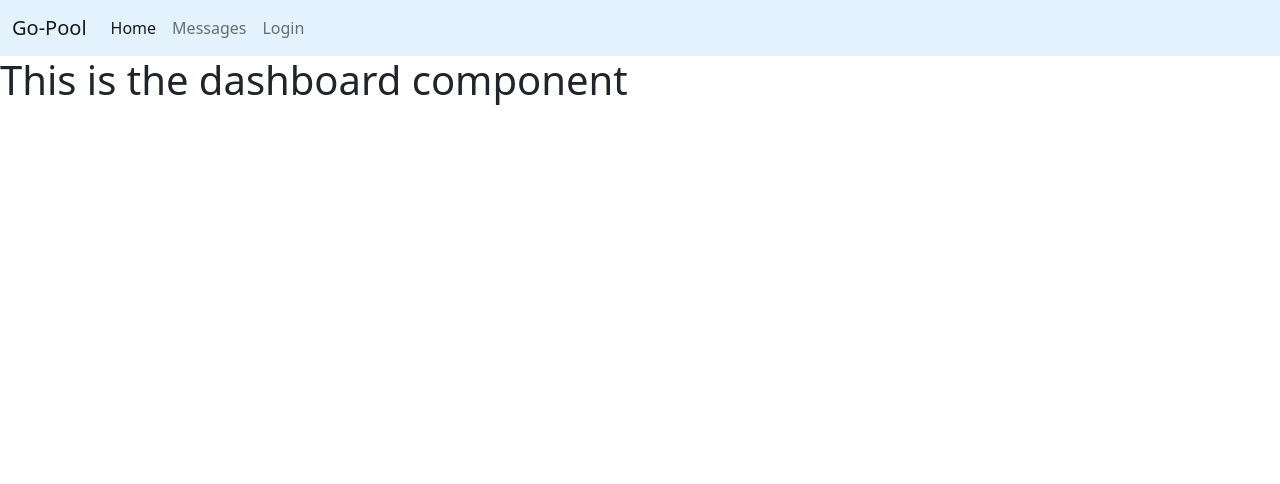
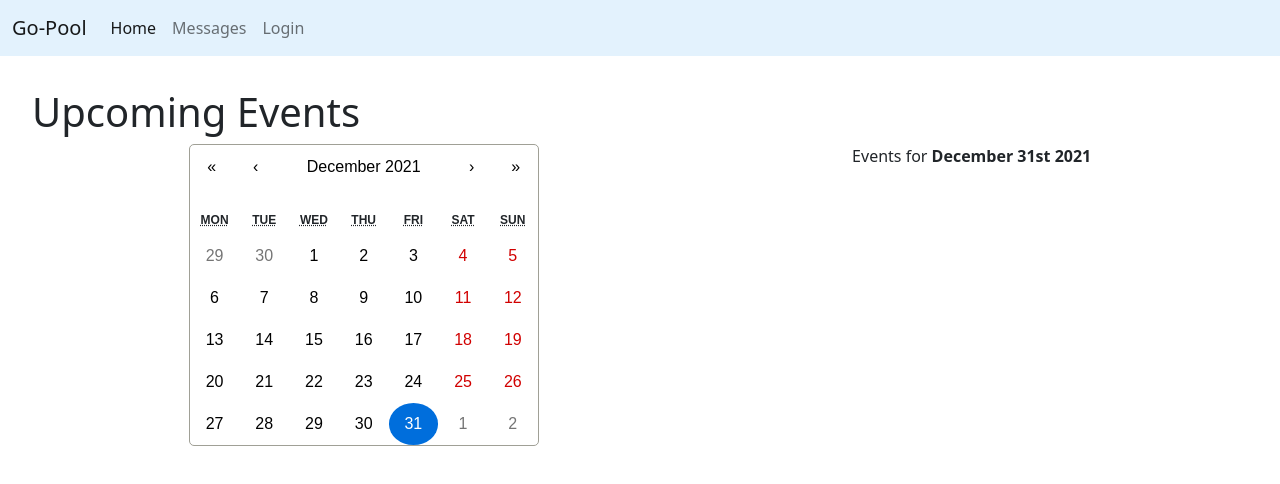
Before and after one commit to GS-goblin-shark/go-pool, a React app: page / in a window 1280 px wide. Built offline with nearby package versions, Linux system fonts and the light colour scheme.

Commit message:
tried adding a calendar to the dashboard

```diff
--- a/client/components/Dashboard.jsx
+++ b/client/components/Dashboard.jsx
@@ -1,9 +1,20 @@
-import React from 'react';
+import React, { useState } from 'react';
+import Calendar from 'react-calendar'
+import moment from 'moment';
 
 function Dashboard() {
+  const [dateState, setDateState] = useState(new Date())
+  const changeDate = (e) => {
+    setDateState(e)
+  }
+
   return (
-    <div>
-      <h1>This is the dashboard component</h1>
+    <div id='dashboardComponent'>
+      <h1>Upcoming Events</h1>
+      <div id='calendar-div'>
+        <Calendar value={dateState} onChange={changeDate}/>
+        <p>Events for <b>{moment(dateState).format('MMMM Do YYYY')}</b></p>
+      </div>
     </div>
   );
 }
--- a/client/index.html
+++ b/client/index.html
@@ -1,6 +1,8 @@
-<html>
+<!doctype html>
+<html lang='en'>
   <head>
     <meta charset="UTF-8" />
+    <meta name="viewport" content="width=device-width, initial-scale=1, shrink-to-fit=no">
     <title>Go-Pool</title>
     <link href="https://cdn.jsdelivr.net/npm/bootstrap@5.1.3/dist/css/bootstrap.min.css" rel="stylesheet" integrity="sha384-1BmE4kWBq78iYhFldvKuhfTAU6auU8tT94WrHftjDbrCEXSU1oBoqyl2QvZ6jIW3" crossorigin="anonymous">
   </head>
--- a/client/index.js
+++ b/client/index.js
@@ -1,7 +1,6 @@
 import React from 'react';
 import ReactDOM from 'react-dom';
 import { BrowserRouter, Route, Switch } from 'react-router-dom';
-
 import App from './App';
 
 import styles from './style.scss';
--- a/client/style.scss
+++ b/client/style.scss
@@ -13,6 +13,16 @@ p{
     margin-block-end: 0em;
 }
 
+// Dashboard page
+#dashboardComponent{
+  margin: 2em;
+}
+
+#calendar-div{
+    display: flex;
+    justify-content: space-around;
+}
+//login page
 #login-page{
     display: flex;
     flex-direction: column;
@@ -27,3 +37,128 @@ p{
   border-radius: 5px;
   padding: 8px;
 }
+
+//react-calendar styling
+.react-calendar {
+    width: 350px;
+    max-width: 100%;
+    background: white;
+    border: 1px solid #a0a096;
+    border-radius: 5px;
+    font-family: Arial, Helvetica, sans-serif;
+    line-height: 1.125em;
+  }
+  .react-calendar--doubleView {
+    width: 700px;
+  }
+  .react-calendar--doubleView .react-calendar__viewContainer {
+    display: flex;
+    margin: -0.5em;
+  }
+  .react-calendar--doubleView .react-calendar__viewContainer > * {
+    width: 50%;
+    margin: 0.5em;
+  }
+  .react-calendar,
+  .react-calendar *,
+  .react-calendar *:before,
+  .react-calendar *:after {
+    -moz-box-sizing: border-box;
+    -webkit-box-sizing: border-box;
+    box-sizing: border-box;
+  }
+  .react-calendar button {
+    margin: 0;
+    border: 0;
+    outline: none;
+  }
+  .react-calendar button:enabled:hover {
+    cursor: pointer;
+  }
+  .react-calendar__navigation {
+    display: flex;
+    height: 44px;
+    margin-bottom: 1em;
+  }
+  .react-calendar__navigation button {
+    min-width: 44px;
+    background: none;
+  }
+  .react-calendar__navigation button:enabled:hover,
+  .react-calendar__navigation button:enabled:focus {
+    background-color: #e6e6e6;
+  }
+  .react-calendar__navigation button[disabled] {
+    background-color: #f0f0f0;
+  }
+  .react-calendar__month-view__weekdays {
+    text-align: center;
+    text-transform: uppercase;
+    font-weight: bold;
+    font-size: 0.75em;
+  }
+  .react-calendar__month-view__weekdays__weekday {
+    padding: 0.5em;
+  }
+  .react-calendar__month-view__weekNumbers .react-calendar__tile {
+    display: flex;
+    align-items: center;
+    justify-content: center;
+    font-size: 0.75em;
+    font-weight: bold;
+    padding: calc(0.75em / 0.75) calc(0.5em / 0.75);
+  }
+  .react-calendar__month-view__days__day--weekend {
+    color: #d10000;
+  }
+  .react-calendar__month-view__days__day--neighboringMonth {
+    color: #757575;
+  }
+  .react-calendar__year-view .react-calendar__tile,
+  .react-calendar__decade-view .react-calendar__tile,
+  .react-calendar__century-view .react-calendar__tile {
+    padding: 2em 0.5em;
+  }
+
+  //styling for indiv boxes in calendar
+  .react-calendar__tile {
+    max-width: 100%;
+    text-align: center;
+    padding: 0.75em 0.2em;
+    background: none;
+  }
+
+  .react-calendar__tile:disabled {
+    background-color: #f0f0f0;
+  }
+  .react-calendar__tile:enabled:hover,
+  .react-calendar__tile:enabled:focus {
+    background-color: #e6e6e6;
+  }
+  .react-calendar__tile--now {
+    background: #ffff76;
+    border-radius: 50%;
+  }
+  .react-calendar__tile--now:enabled:hover,
+  .react-calendar__tile--now:enabled:focus {
+    background: #ffffa9;
+  }
+  .react-calendar__tile--hasActive {
+    background: #76baff;
+  }
+  .react-calendar__tile--hasActive:enabled:hover,
+  .react-calendar__tile--hasActive:enabled:focus {
+    background: #a9d4ff;
+  }
+  .react-calendar__tile--active {
+    background: #006edc;
+    color: white;
+    border-radius: 50%;
+  }
+  .react-calendar__tile--active:enabled:hover,
+  .react-calendar__tile--active:enabled:focus {
+    background: #1087ff;
+  }
+  .react-calendar--selectRange .react-calendar__tile--hover {
+    background-color: #e6e6e6;
+  }
--- a/package.json
+++ b/package.json
@@ -23,9 +23,13 @@
     "cors": "^2.8.5",
     "dotenv": "^10.0.0",
     "express": "^4.17.2",
+    "jquery": "^3.6.0",
+    "moment": "^2.29.1",
     "pg": "^8.7.1",
+    "popper.js": "^1.16.1",
     "react": "^17.0.2",
     "react-bootstrap": "^2.1.0",
+    "react-calendar": "^3.5.0",
     "react-dom": "^17.0.2",
     "react-router-dom": "^5.3.0"
   },
```
Also changed, not shown: 1 other file.
